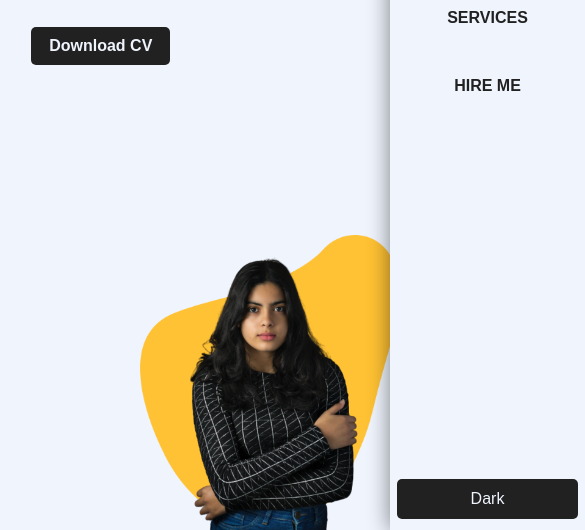
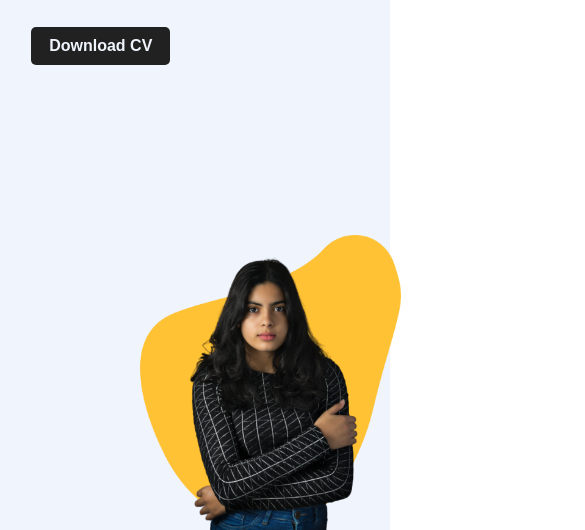
Before and after one commit to Mostafa-Y-Mansour/Portfolio-Website, a plain HTML site: page index.html in a window 390 px wide. Shown: the part 314-844 px from the top of the page, 585 px wide, since content can reach past the window. Drawn offline with Linux system fonts and the light colour scheme.

Commit message:
final commit

```diff
--- a/style.css
+++ b/style.css
@@ -25,10 +25,6 @@ nav {
   padding: 20px 0;
   align-items: center;
   justify-content: space-between;
-}
-
-nav .nav-links {
-  transition: 0.3s;
 }
 
 nav .nav-links li {
@@ -167,9 +163,8 @@ nav .burger div {
     width: 50%;
     height: calc(100% - 80px);
     z-index: 1;
-    transform: translateX(100%);
     box-shadow: 0px 0px 21px 0px #0000007d;
-    display: flex;
+    display: none;
     flex-direction: column;
   }
   nav .nav-links li {
@@ -194,7 +189,7 @@ nav .burger div {
 }
 
 .nav-active {
-  transform: translateX(0%) !important;
+  display: flex !important;
 }
 
 .burger-toggle .line1 {
```
